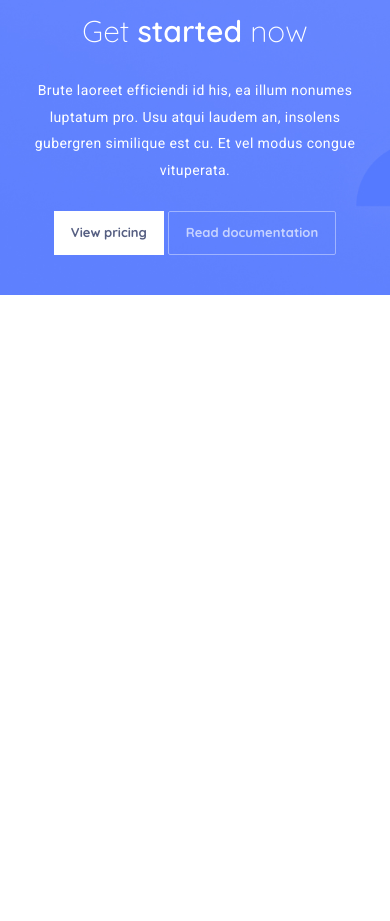
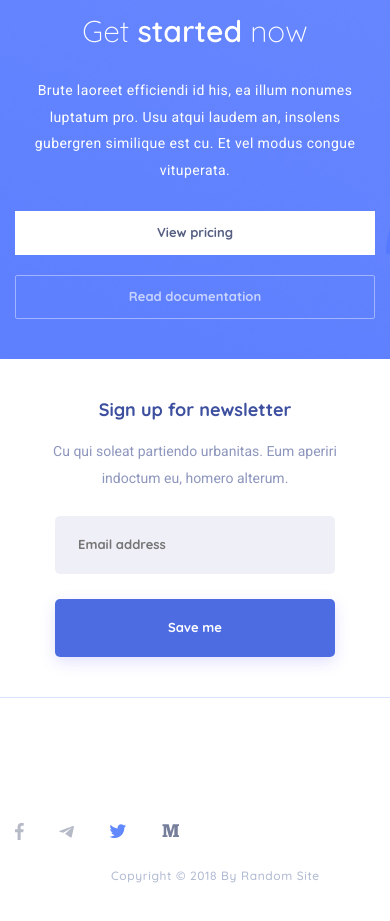
Before and after one commit to AlexIstra1989/productivity, a website: page src/index.html in a window 390 px wide. Shown: the part 4889-5810 px from the top of the page. Before the commit the page ends 5184 px from the top, so only its background shows below. Drawn offline with nearby package versions, Linux system fonts and the light colour scheme; files that its build step writes are made by us from their sources; files whose address does not match are found by name.

Commit message:
fix newsteller block

```diff
--- a/src/assets/scss/abstracts/_media.scss
+++ b/src/assets/scss/abstracts/_media.scss
@@ -108,6 +108,17 @@
    font-size: 40px;
   }
  }
+
+ .newsteller {
+  &__inner {
+   flex-direction: column;
+  }
+  &__box {
+   margin-right: 0;
+   margin-bottom: 25px;
+   text-align: center;
+  }
+ }
 }
 
 @media (max-width: 768px) {
@@ -202,6 +213,10 @@
   &__title {
    font-size: 30px;
   }
+ }
+
+ .newsteller {
+  padding: 40px 0;
  }
 }
 
@@ -299,7 +314,21 @@
 
  .started {
   &__link {
-   display: inline-block;
+   display: block;
+   &:not(:last-child) {
+    margin-bottom: 20px;
+   }
+  }
+ }
+
+ .newsteller {
+  &__label {
+   display: flex;
+   flex-direction: column;
+  }
+  &__field {
+   margin-bottom: 25px;
+   margin-right: 0;
   }
  }
 }
--- a/src/index.html
+++ b/src/index.html
@@ -477,7 +477,7 @@
   </div>
  </section>
 
- <!-- <section class="newsteller">
+ <section class="newsteller">
   <div class="container">
    <div class="newsteller__inner">
     <div class="newsteller__box">
@@ -488,7 +488,7 @@
       Cu qui soleat partiendo urbanitas. Eum aperiri indoctum eu, homero alterum.
      </p>
     </div>
-    <label>
+    <label class="newsteller__label">
      <input class="newsteller__field" type="email" placeholder="Email address">
      <button class="newsteller__btn" type="submit">
       Save me
@@ -579,7 +579,7 @@
     Copyright © 2018 by Random site
    </p>
   </div>
- </footer> -->
+ </footer>
 
  <script type="text/javascript" src="//code.jquery.com/jquery-1.11.0.min.js"></script>
  <script type="text/javascript" src="//code.jquery.com/jquery-migrate-1.2.1.min.js"></script>
```
Also changed, not shown: dist/index.html.
